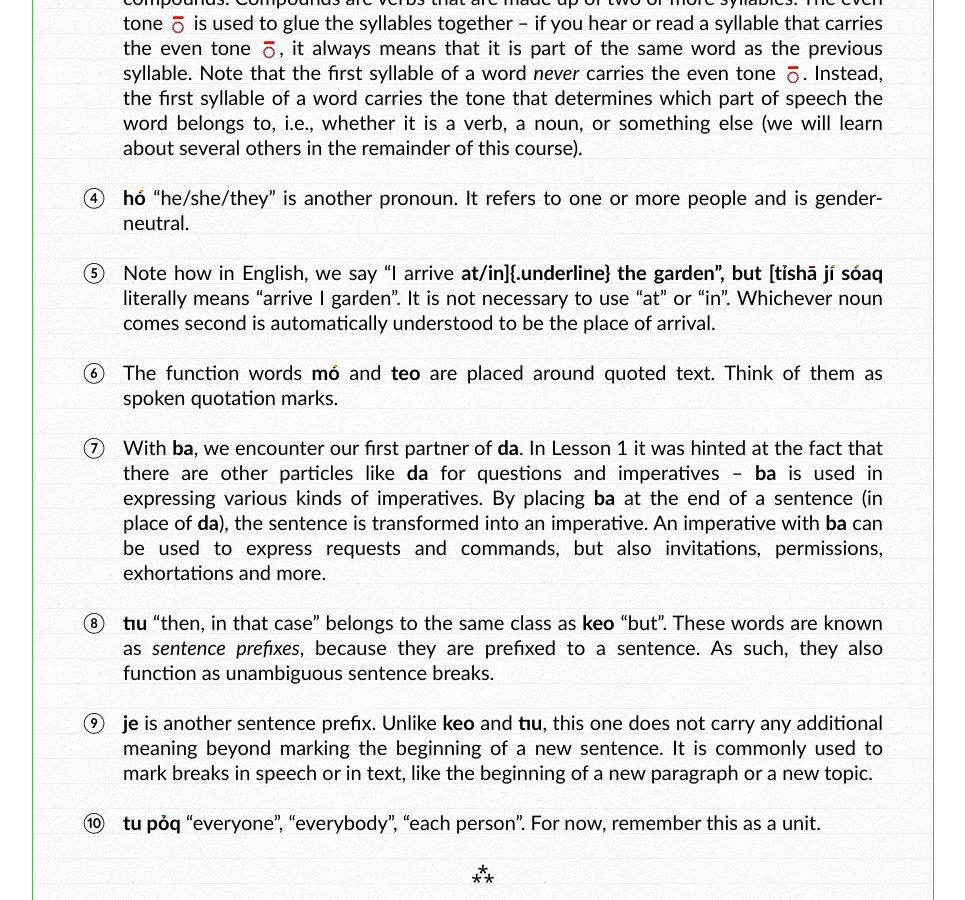
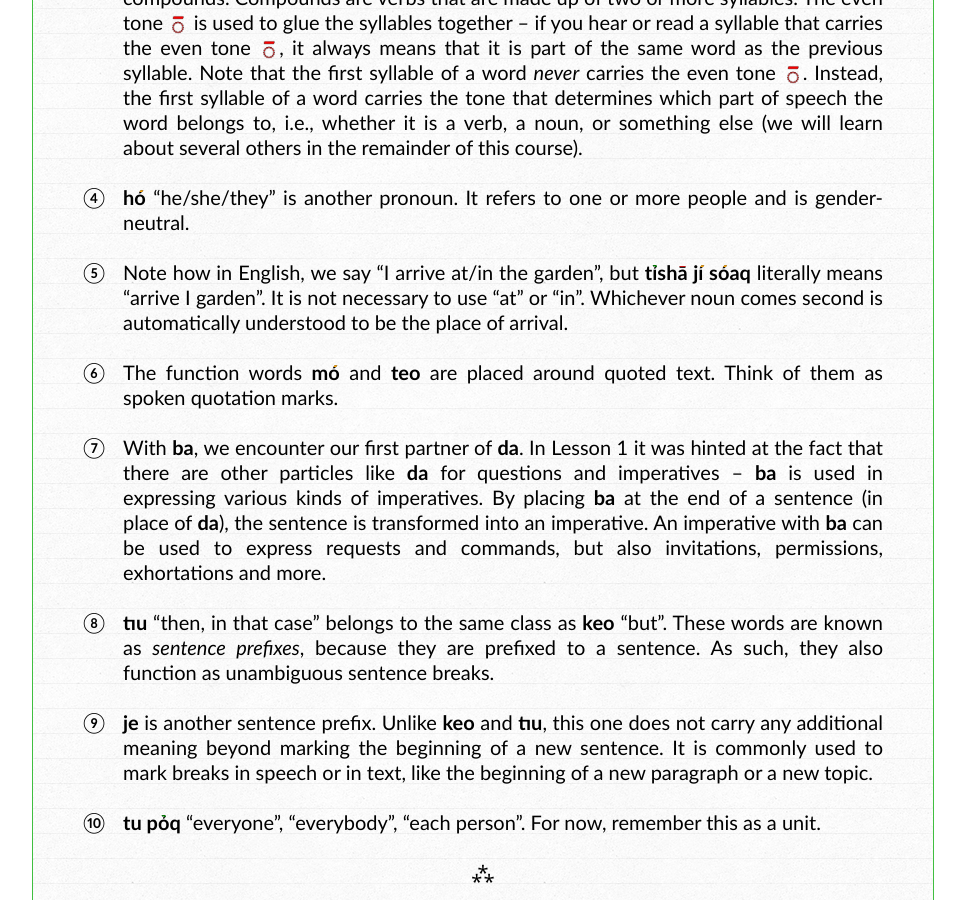
Before and after one commit to toaq/TwE, a Jekyll site: the page built from _lessons/04/index.md, in a window 1280 px wide and 900 px high, scrolled down 1377 px. Shown: the whole window, without its empty margins (157-1122 px from the left). Built offline with Jekyll 4.4.1, drawn with Linux system fonts in a browser that asks for light colours; some web fonts are replaced.

Commit message:
formatting error fix

```diff
--- a/_lessons/04/index.md
+++ b/_lessons/04/index.md
@@ -45,7 +45,7 @@ title: 'Jókō chỉetōaı'
 
 4. **hó** "he/she/they" is another pronoun. It refers to one or more people and is gender-neutral.
 
-5. Note how in English, we say "I arrive **at/in]{.underline} the garden", but [tỉshā jí sóaq** literally means "arrive I garden".  It is not necessary to use "at" or "in". Whichever noun comes second is automatically understood to be the place of arrival.
+5. Note how in English, we say "I arrive at/in the garden", but **tỉshā jí sóaq** literally means "arrive I garden". It is not necessary to use "at" or "in". Whichever noun comes second is automatically understood to be the place of arrival.
 
 6. The function words **mó** and **teo** are placed around quoted text. Think of them as spoken quotation marks.
 
```
